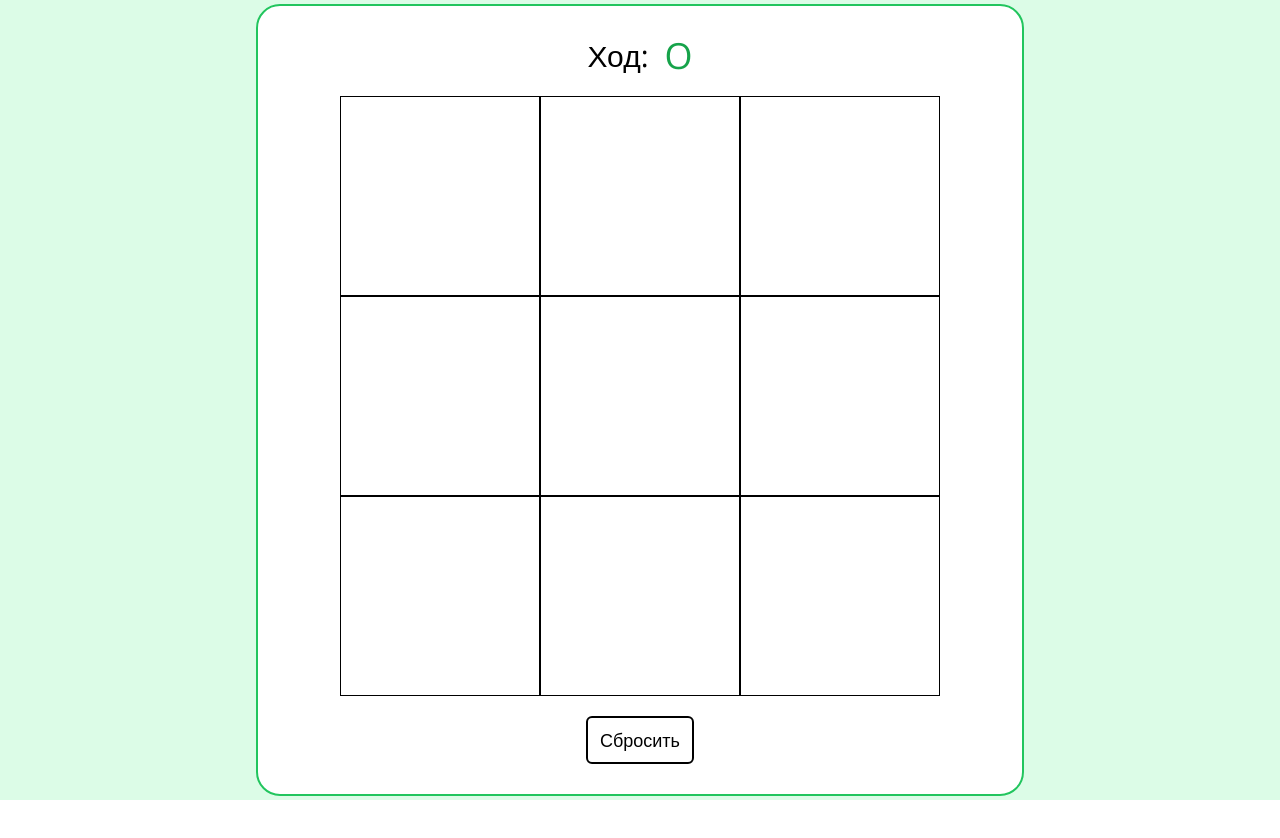
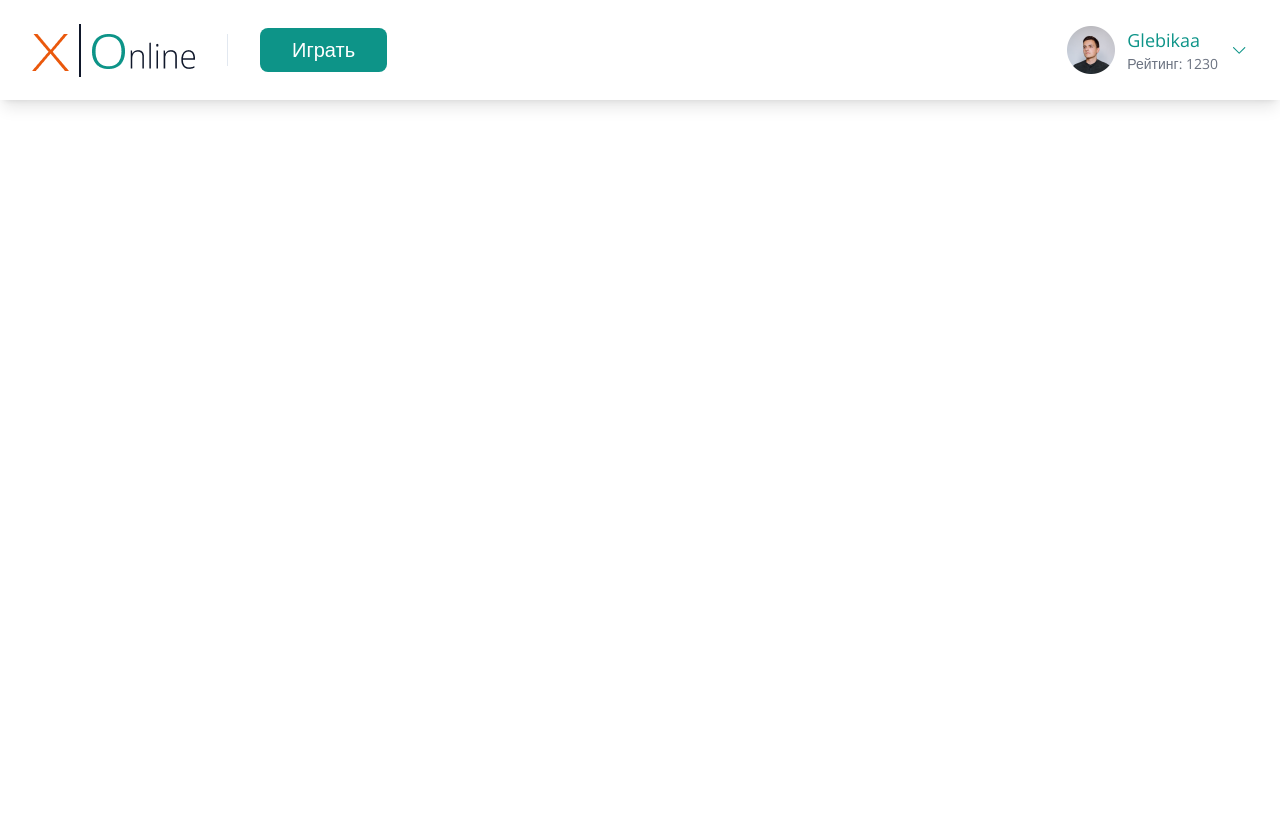
Before and after one commit to Aleksandr-Glebik/next-naughts-and-crosses, a Next.js app: page / in a window 1280 px wide. Shown: the top 838 px of the page. Before the commit the page ends 800 px from the top, so only its background shows below. Built offline with nearby package versions, Linux system fonts and the light colour scheme.

Commit message:
feat: add new branch; add Header (Logo, PlayButton, User)

```diff
--- a/app/layout.tsx
+++ b/app/layout.tsx
@@ -2,7 +2,9 @@ import type { Metadata } from "next";
 import { Open_Sans } from "next/font/google";
 import "./globals.scss";
 
-const OpenSans = Open_Sans({ subsets: ["latin"], weight: ["400", "600"] });
+import { Header } from "@/components/Header";
+
+const OpenSans = Open_Sans({ subsets: ["latin", "cyrillic"], weight: ["400", "600"] });
 
 export const metadata: Metadata = {
   title: "Tic-Tak-Toe Online",
@@ -16,7 +18,10 @@ export default function RootLayout({
 }>) {
   return (
     <html lang="en">
-      <body className={OpenSans.className}>{children}</body>
+      <body className={OpenSans.className}>
+        <Header />
+        {children}
+      </body>
     </html>
   );
 }
--- a/app/page.tsx
+++ b/app/page.tsx
@@ -1,9 +1,3 @@
-import GameField from "@/components/GameField";
-
 export default function Home() {
-  return (
-    <main className="w-full min-h-[100vh] flex justify-center items-center bg-green-100">
-      <GameField />
-    </main>
-  );
+  return <main className="min-h-screen bg-slate=200"></main>;
 }
--- /dev/null
+++ b/components/Header/Header.tsx
@@ -0,0 +1,14 @@
+import Logo from "./Logo/Logo";
+import User from "./User/User";
+import PlayButton from "./PlayButton/PlayButton";
+
+export function Header() {
+  return <header className="w-full max-w-[1440px] flex items-center justify-between px-8 bg-white h-[100px] shadow-lg mx-auto">
+    <div className="flex justify-start items-center gap-8">
+      <Logo />
+      <div className="w-px h-8 bg-slate-200"/>
+      <PlayButton />
+    </div>
+    <User />
+  </header>;
+}
--- /dev/null
+++ b/components/Header/Logo/Logo.tsx
@@ -0,0 +1,15 @@
+import Image from "next/image";
+
+import logoSrc from "../../../public/logo.png";
+
+export default function Logo() {
+  return (
+    <Image
+      src={logoSrc}
+      alt="Logo Tik-Tak-Toe"
+      width={163}
+      height={53}
+      priority
+    />
+  );
+}
--- /dev/null
+++ b/components/Header/PlayButton/PlayButton.tsx
@@ -0,0 +1,7 @@
+export default function PlayButton() {
+    return (
+        <button type="button" className="text-xl text-white px-8 py-2 bg-teal-600 rounded-lg hover:bg-teal-400 transition-colors">
+            Играть
+        </button>
+    )
+}
--- /dev/null
+++ b/components/Header/User/User.tsx
@@ -0,0 +1,28 @@
+import Image from "next/image";
+
+import avatarSrc from "../../../public/first-avatar.png";
+
+export default function User() {
+  return (
+    <button className="flex justify-center items-center gap-3 transition-colors text-teal-600 hover:text-teal-400">
+      <Image src={avatarSrc} alt="user avatar" width={48} height={48} />
+      <div className="flex flex-col justify-center items-start">
+        <h3 className="text-lg">Glebikaa</h3>
+        <p className="text-sm text-gray-500">Рейтинг: 1230</p>
+      </div>
+      <svg
+        className=""
+        xmlns="http://www.w3.org/2000/svg"
+        width="18"
+        height="18"
+        viewBox="0 0 18 18"
+        fill="none"
+      >
+        <path
+          d="M9.18753 12.75C9.04368 12.75 8.89968 12.6951 8.78985 12.5852L3.16485 6.96022C2.94505 6.74043 2.94505 6.3845 3.16485 6.16485C3.38464 5.94519 3.74057 5.94505 3.96022 6.16485L9.18753 11.3922L14.4148 6.16485C14.6346 5.94505 14.9906 5.94505 15.2102 6.16485C15.4299 6.38464 15.43 6.74057 15.2102 6.96022L9.58522 12.5852C9.47539 12.6951 9.33139 12.75 9.18753 12.75Z"
+          fill="currentColor"
+        />
+      </svg>
+    </button>
+  );
+}
--- /dev/null
+++ b/components/Header/index.ts
@@ -0,0 +1 @@
+export { Header } from './Header';
```
Also changed, not shown: public/first-avatar.png (added), public/logo.png (added).
